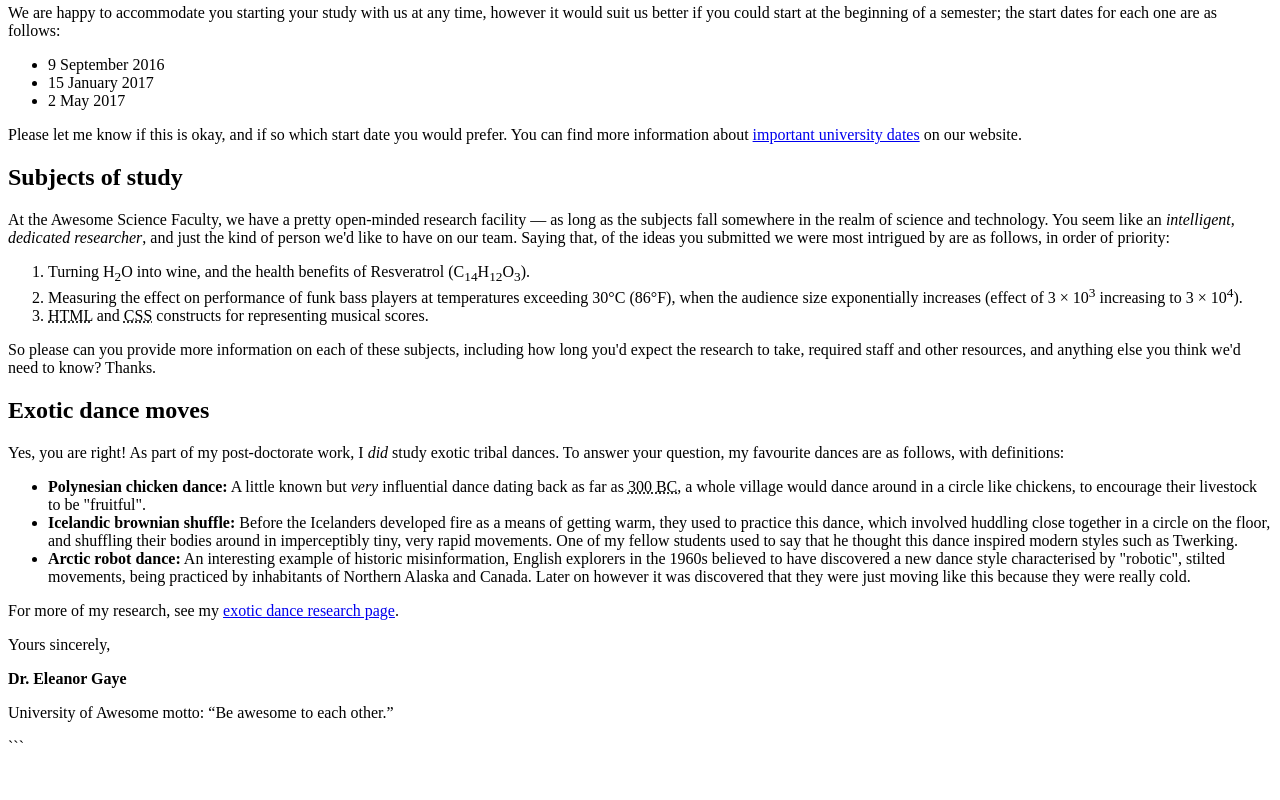
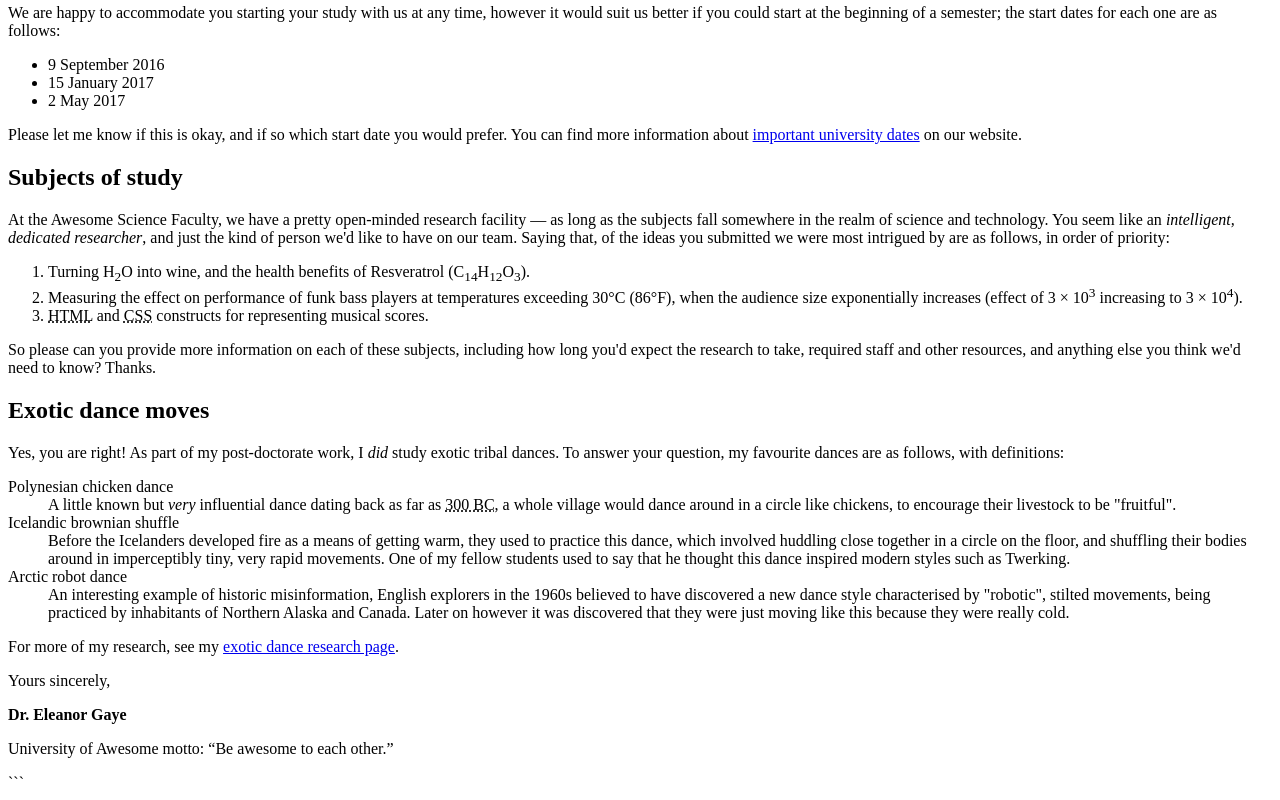
Before and after one commit to diya-dea/letter-markup, a plain HTML site: page index.html in a window 1280 px wide. Shown: the part 437-1237 px from the top of the page. Before the commit the page ends 1201 px from the top, so only its background shows below. Drawn offline with Linux system fonts and the light colour scheme.

Commit message:
index.html

```diff
--- a/index.html
+++ b/index.html
@@ -62,21 +62,20 @@
         So please can you provide more information on each of these subjects, including how long you'd expect the research to take, required staff and other resources, and anything else you think we'd need to know? Thanks.
     </p>
 
-    <h2>Exotic dance moves</h2>
-    <p>
-        Yes, you are right! As part of my post-doctorate work, I <em>did</em> study exotic tribal dances. To answer your question, my favourite dances are as follows, with definitions:
-    </p>
-    <ul>
-        <li>
-            <strong>Polynesian chicken dance:</strong> A little known but <em>very</em> influential dance dating back as far as <abbr title="Before Christ">300 BC</abbr>, a whole village would dance around in a circle like chickens, to encourage their livestock to be "fruitful".
-        </li>
-        <li>
-            <strong>Icelandic brownian shuffle:</strong> Before the Icelanders developed fire as a means of getting warm, they used to practice this dance, which involved huddling close together in a circle on the floor, and shuffling their bodies around in imperceptibly tiny, very rapid movements. One of my fellow students used to say that he thought this dance inspired modern styles such as Twerking.
-        </li>
-        <li>
-            <strong>Arctic robot dance:</strong> An interesting example of historic misinformation, English explorers in the 1960s believed to have discovered a new dance style characterised by "robotic", stilted movements, being practiced by inhabitants of Northern Alaska and Canada. Later on however it was discovered that they were just moving like this because they were really cold.
-        </li>
-    </ul>
+  <h2>Exotic dance moves</h2>
+<p>
+    Yes, you are right! As part of my post-doctorate work, I <em>did</em> study exotic tribal dances. To answer your question, my favourite dances are as follows, with definitions:
+</p>
+<dl>
+    <dt>Polynesian chicken dance</dt>
+    <dd>A little known but <em>very</em> influential dance dating back as far as <abbr title="Before Christ">300 BC</abbr>, a whole village would dance around in a circle like chickens, to encourage their livestock to be "fruitful".</dd>
+
+    <dt>Icelandic brownian shuffle</dt>
+    <dd>Before the Icelanders developed fire as a means of getting warm, they used to practice this dance, which involved huddling close together in a circle on the floor, and shuffling their bodies around in imperceptibly tiny, very rapid movements. One of my fellow students used to say that he thought this dance inspired modern styles such as Twerking.</dd>
+
+    <dt>Arctic robot dance</dt>
+    <dd>An interesting example of historic misinformation, English explorers in the 1960s believed to have discovered a new dance style characterised by "robotic", stilted movements, being practiced by inhabitants of Northern Alaska and Canada. Later on however it was discovered that they were just moving like this because they were really cold.</dd>
+</dl>
     <p>
         For more of my research, see my <a href="http://example.com" title="Exotic dance research page">exotic dance research page</a>.
     </p>
```
